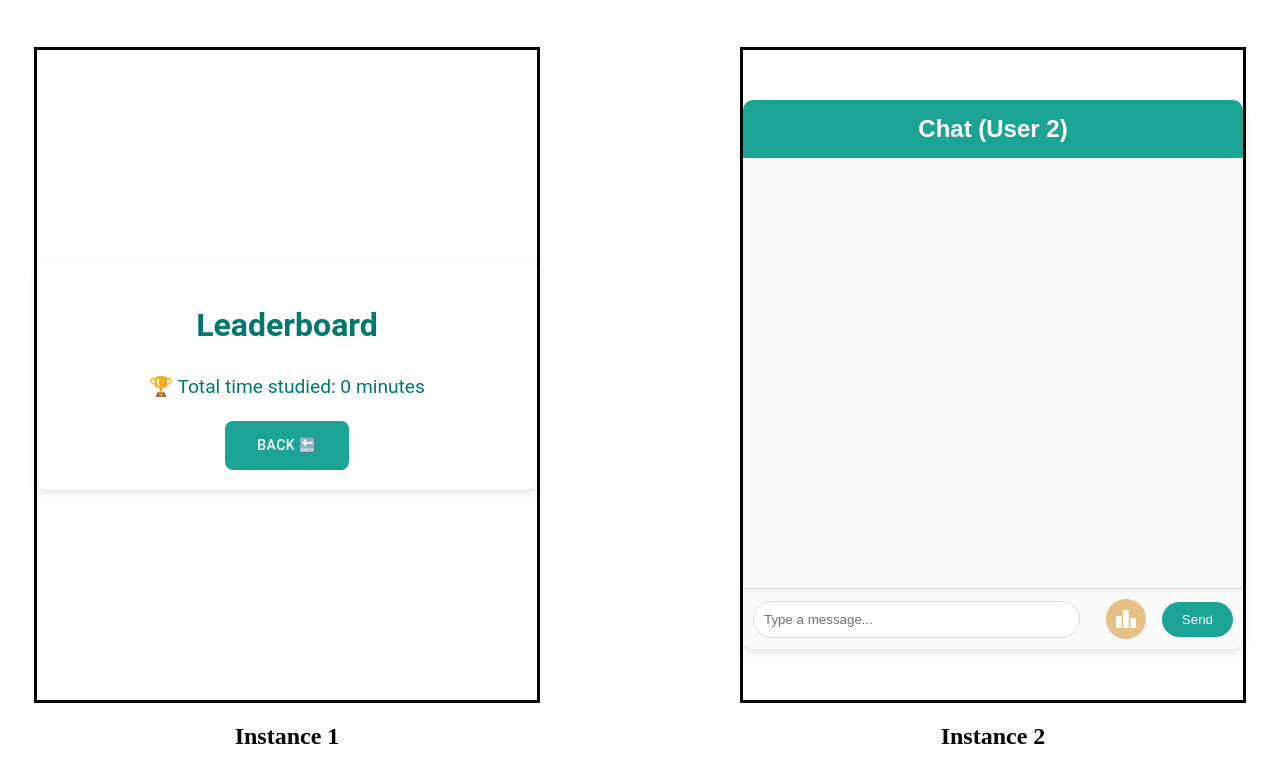
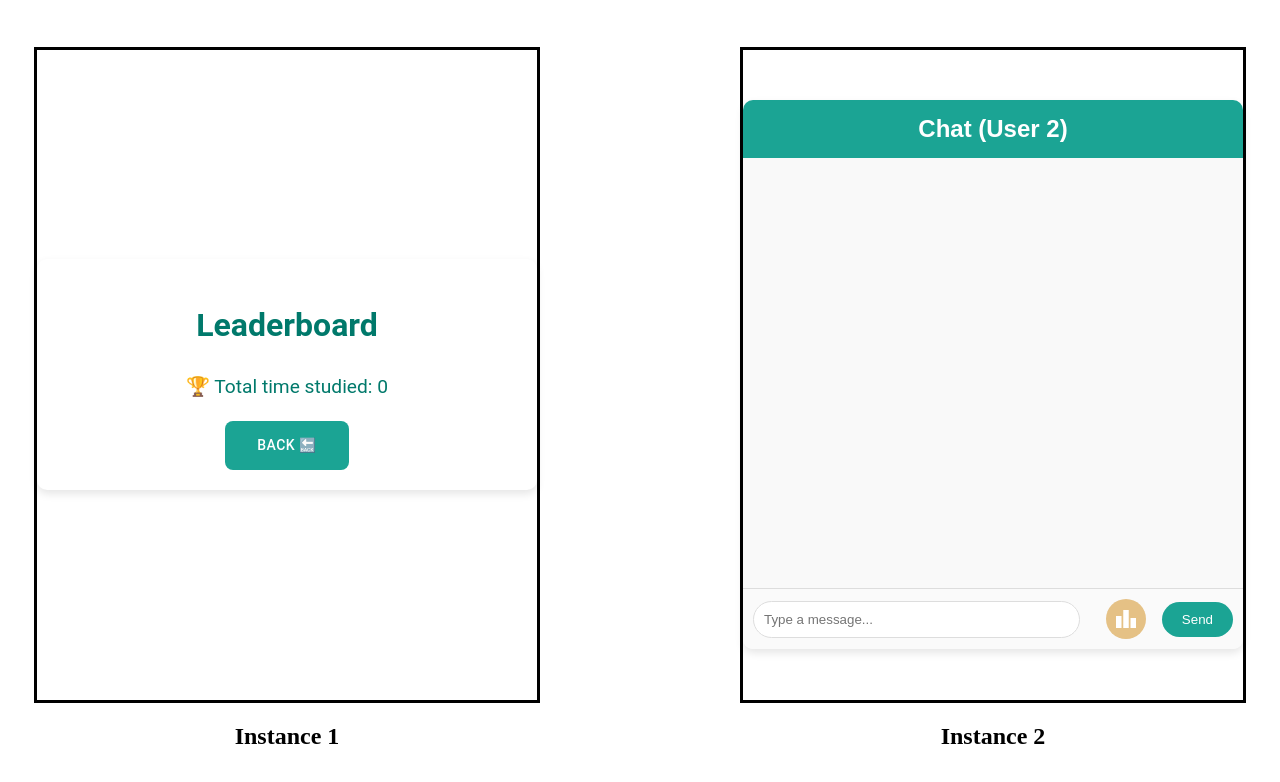
Before and after one commit to hk221/message_plugin, a React app: page / in a window 1280 px wide. Both pictures are taken after a click on the button 419 px from the left and 619 px from the top of the page. Shown: the top 782 px of the page. Built offline with nearby package versions, Linux system fonts and the light colour scheme; no server answers; the database is empty.

Commit message:
leaderboard shpwing time

```diff
--- a/src/Plugin.js
+++ b/src/Plugin.js
@@ -86,7 +86,7 @@ export default function Plugin(props) {
         <div className="leaderboard-page">
           <h2>Leaderboard</h2>
           {/* Replace with your real leaderboard content here */}
-          <p>🏆 Total time studied: {stats} minutes</p>
+          <p>🏆 Total time studied: {stats}</p>
           {/* Back button, styled as requested */}
           <Button
             onClick={() => setIsLeaderboardVisible(false)}
```
